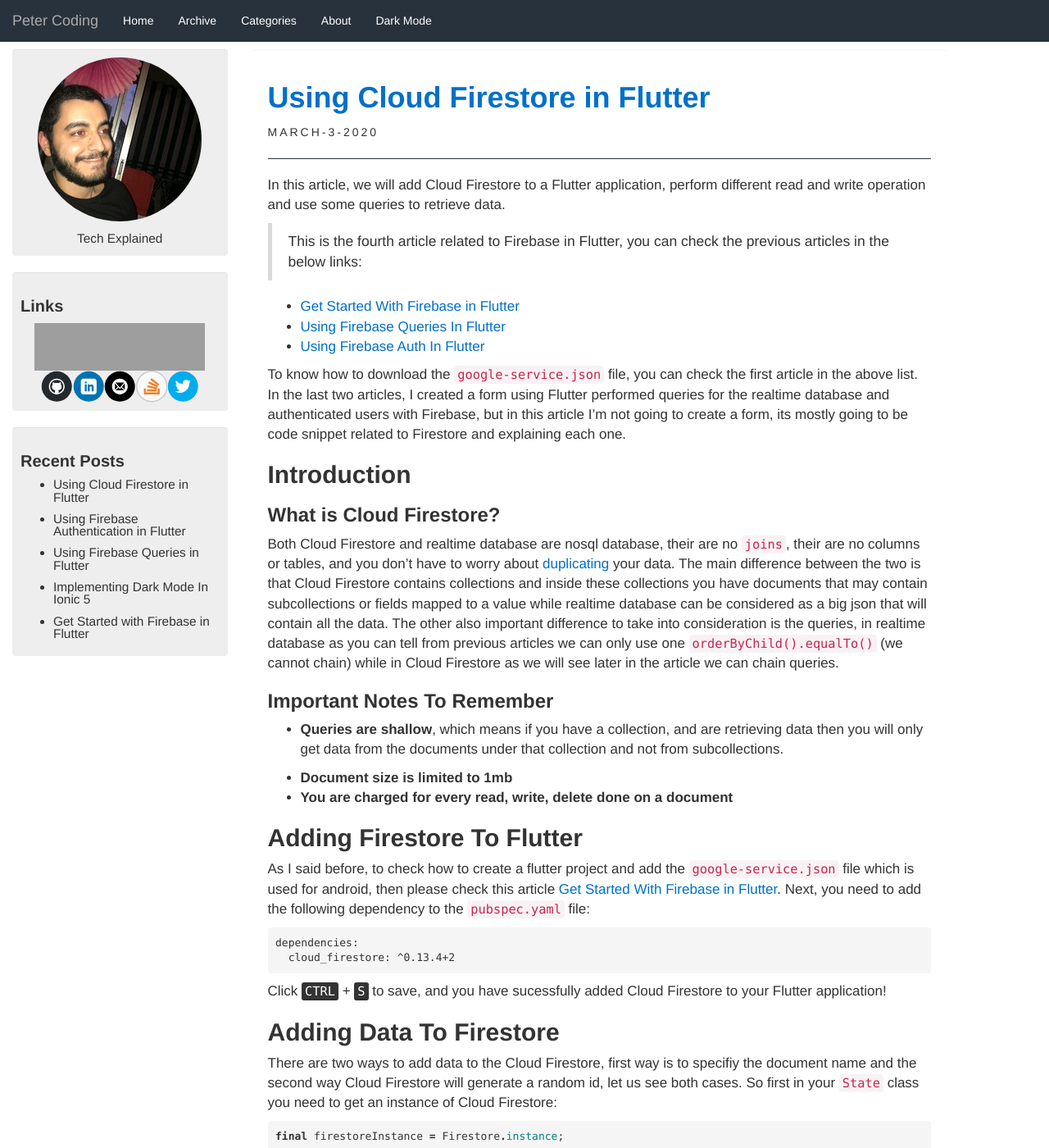
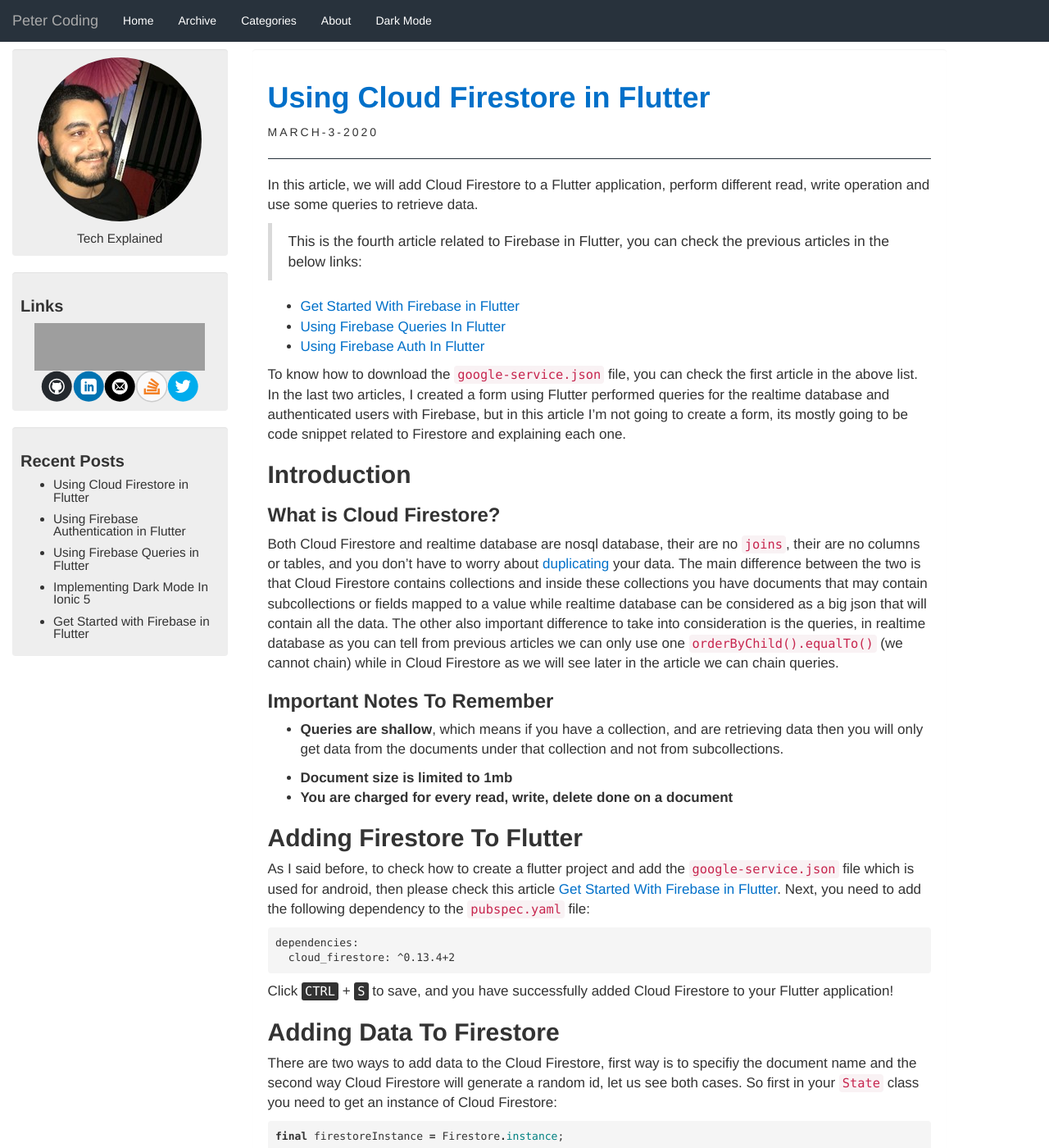
Before and after one commit to aximilli1212/peterhdd.github.io, a Jekyll site: the page built from _posts/2020-03-03-using-cloud-firestore-in-flutter.md, in a window 1280 px wide and 1400 px high. Shown: the whole window at 82% size. Built offline with Jekyll 4.4.1, drawn with Linux system fonts in a browser that asks for light colours; nearby versions of some CDN libraries; comment, search, counter and statistics services are not loaded; some of the changed text lies outside the part shown; grey boxes are pictures that could not be loaded.

Commit message:
fix typo

````diff
--- a/_posts/2020-03-03-using-cloud-firestore-in-flutter.md
+++ b/_posts/2020-03-03-using-cloud-firestore-in-flutter.md
@@ -8,7 +8,7 @@ category: Firebase
 ---
 
 <p class="message">
-In this article, we will add Cloud Firestore to a Flutter application, perform different read and write operation and use some queries to retrieve data.
+In this article, we will add Cloud Firestore to a Flutter application, perform different read, write operation and use some queries to retrieve data.
 </p>
 
 >This is the fourth article related to Firebase in Flutter, you can check the previous articles in the below links:
@@ -40,7 +40,7 @@ As I said before, to check how to create a flutter project and add the `google-s
 dependencies:
   cloud_firestore: ^0.13.4+2
 ```
-Click <kbd>CTRL</kbd> + <kbd>S</kbd> to save, and you have sucessfully added Cloud Firestore to your Flutter application!
+Click <kbd>CTRL</kbd> + <kbd>S</kbd> to save, and you have successfully added Cloud Firestore to your Flutter application!
 
 ## Adding Data To Firestore
 
````
Also changed, not shown: other parts of _posts/2020-03-03-using-cloud-firestore-in-flutter.md (+1 -1 lines).
